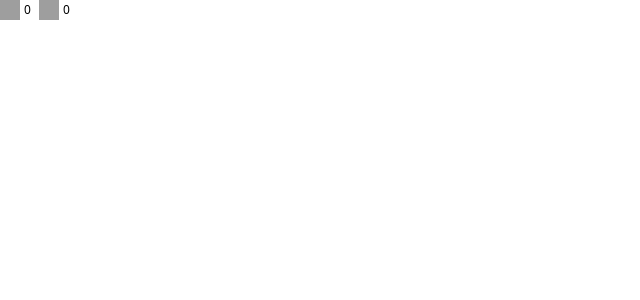
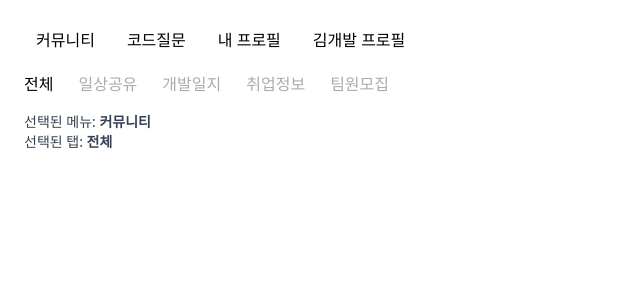
Before and after one commit to de-caffeine/de-caffeine, a React (Vite) app: page / in a window 1280 px wide. Shown: the top 300 px of the page, without its empty margins (0-640 px from the left). Built offline with nearby package versions, Linux system fonts and the light colour scheme; grey boxes are pictures that could not be loaded.

Commit message:
Feat(atoms): SubNavigation 추가

```diff
--- a/src/App.tsx
+++ b/src/App.tsx
@@ -1,9 +1,55 @@
-import Interest from './components/atoms/Interest';
+import { useState } from 'react';
+import SubNavigation from './components/atoms/SubNavigation';
 
 export default function App() {
+  const [selectedMenu, setSelectedMenu] = useState('커뮤니티'); // 메인 메뉴 선택 상태
+  const [activeTab, setActiveTab] = useState('전체'); // 서브 탭 선택 상태
+  const userName = '홍길동'; // 현재 로그인한 사용자
+  const menu = ['커뮤니티', '코드질문'];
+  const isMenu = menu.includes(selectedMenu); // 메뉴 이름이 포함되있는 지 확인인
+
   return (
-    <>
-      <Interest />
-    </>
+    <div className="p-6">
+      {/* 메뉴 선택 버튼 (테스트용) */}
+      <div className="mb-4 space-x-2">
+        <button
+          onClick={() => setSelectedMenu('커뮤니티')}
+          className="px-3 py-1"
+        >
+          커뮤니티
+        </button>
+        <button
+          onClick={() => setSelectedMenu('코드질문')}
+          className="px-3 py-1"
+        >
+          코드질문
+        </button>
+        <button onClick={() => setSelectedMenu(userName)} className="px-3 py-1">
+          내 프로필
+        </button>
+        <button onClick={() => setSelectedMenu('김개발')} className="px-3 py-1">
+          김개발 프로필
+        </button>
+      </div>
+
+      {/* SubNavigation 컴포넌트 */}
+      <SubNavigation
+        selected={selectedMenu} // 메뉴
+        name={isMenu ? '' : selectedMenu}
+        username={userName}
+        activeTab={activeTab}
+        onTabClick={setActiveTab}
+      />
+
+      {/* 상태 확인용 출력 */}
+      <div className="mt-4 text-sm text-gray-700">
+        <p>
+          선택된 메뉴: <strong>{selectedMenu}</strong>
+        </p>
+        <p>
+          선택된 탭: <strong>{activeTab}</strong>
+        </p>
+      </div>
+    </div>
   );
 }
--- a/src/components/atoms/Interest.tsx
+++ /dev/null
@@ -1,16 +0,0 @@
-import Icon from './Icon';
-
-export default function Interest({ commentCount = 0, likeCount = 0 }) {
-  return (
-    <>
-      <div className="flex items-center space-x-2 text-[#000000] text-[12px]">
-        <div className="flex items-center space-x-1">
-          <Icon name="commentIcon" size={20} /> <span>{commentCount}</span>
-        </div>
-        <div className="flex items-center space-x-1">
-          <Icon name="unlikeIcon" size={20} /> <span>{likeCount}</span>
-        </div>
-      </div>
-    </>
-  );
-}
--- /dev/null
+++ b/src/components/atoms/Navigation.tsx
@@ -0,0 +1,51 @@
+// Navigation 컴포넌트가 받을 props 타입 정의
+interface NavigationProps {
+  selected: string; // 현재 선택된 메뉴 이름
+  onSelect: (item: string) => void; // 메뉴를 클릭했을 때 실행할 함수
+}
+
+export default function Navigation({ selected, onSelect }: NavigationProps) {
+  // 메뉴 항목 리스트 정의
+  const menu = ['커뮤니티', '코드질문', '개발자들'];
+
+  return (
+    // 메뉴 버튼들을 가로로 나열하고, 각 버튼 사이에 25px 간격을 줌
+    <div className="flex space-x-[25px]">
+      {menu.map((item) => (
+        <button
+          key={item} // 각 버튼을 구분하기 위한 고유 key
+          onClick={() => onSelect(item)} // 버튼 클릭 시 해당 메뉴를 선택하도록 콜백 호출
+          className={`text-base relative
+            ${selected === item ? 'text-[#6B4C36] font-semibold' : ''}
+          `} // 선택된 메뉴일 경우 색상 및 폰트 강조
+        >
+          {item} {/* 메뉴 이름 표시 */}
+          {/* 선택된 메뉴일 경우 아래에 커스텀 밑줄 추가 */}
+          {selected === item && (
+            <span className="absolute left-0 -bottom-[0px] w-full h-[2px] bg-[#6B4C36]" />
+          )}
+        </button>
+      ))}
+    </div>
+  );
+}
+// 부모 컴포넌트에서 usestate를 이용해서 각 컨텐츠별로 출력할 수 있는지 확인된 코드
+// import { useState } from "react";
+// import Navigation from "./components/atoms/Navigation";
+
+// export default function App() {
+//   const [selectedMenu, setSelectedMenu] = useState("커뮤니티");
+
+//   return (
+//     <div>
+//       <Navigation selected={selectedMenu} onSelect={setSelectedMenu} />
+
+//       {/* 콘텐츠는 선택된 메뉴에 따라 변경됨 */}
+//       <div className="mt-8">
+//         {selectedMenu === "커뮤니티" && <div>커뮤니티 콘텐츠</div>}
+//         {selectedMenu === "코드질문" && <div>코드질문 콘텐츠</div>}
+//         {selectedMenu === "개발자들" && <div>개발자들 콘텐츠</div>}
+//       </div>
+//     </div>
+//   );
+// }
--- /dev/null
+++ b/src/components/atoms/SubNavigation.tsx
@@ -0,0 +1,43 @@
+interface SubNavigationProps {
+  selected: string;
+  name?: string; // 선택된 프로필 이름
+  username: string; // 로그인 유저이름
+  activeTab: string;
+  onTabClick: (tab: string) => void;
+}
+
+export default function SubNavigation({
+  selected,
+  name,
+  username,
+  activeTab,
+  onTabClick,
+}: SubNavigationProps) {
+  let tabs: string[] = [];
+  const displayName = name === username ? '나' : name;
+
+  if (selected === '커뮤니티') {
+    tabs = ['전체', '일상공유', '개발일지', '취업정보', '팀원모집'];
+  } else if (selected === '코드질문') {
+    tabs = ['전체', '미해결', '해결완료'];
+  } else {
+    // 프로필 이름이 선택된 경우
+    tabs = ['프로필', `${displayName}의 질문`, '작성한 댓글', '좋아요 누른 글'];
+  }
+
+  return (
+    <div className="flex space-x-[25px]">
+      {tabs.map((tab) => (
+        <button
+          key={tab}
+          onClick={() => onTabClick(tab)}
+          className={`text-base relative ${
+            tab === activeTab ? 'text-[#000]' : 'text-[#ababab] '
+          }`}
+        >
+          {tab}
+        </button>
+      ))}
+    </div>
+  );
+}
```
